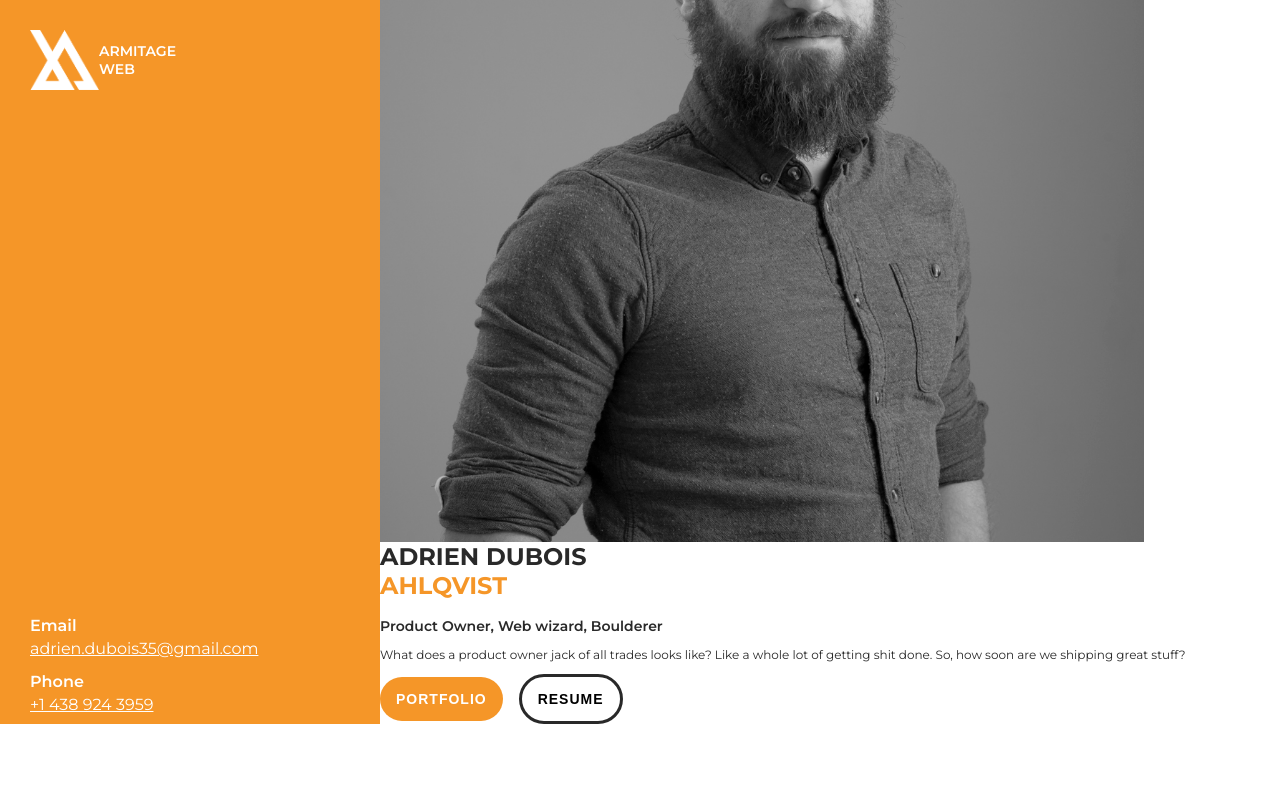
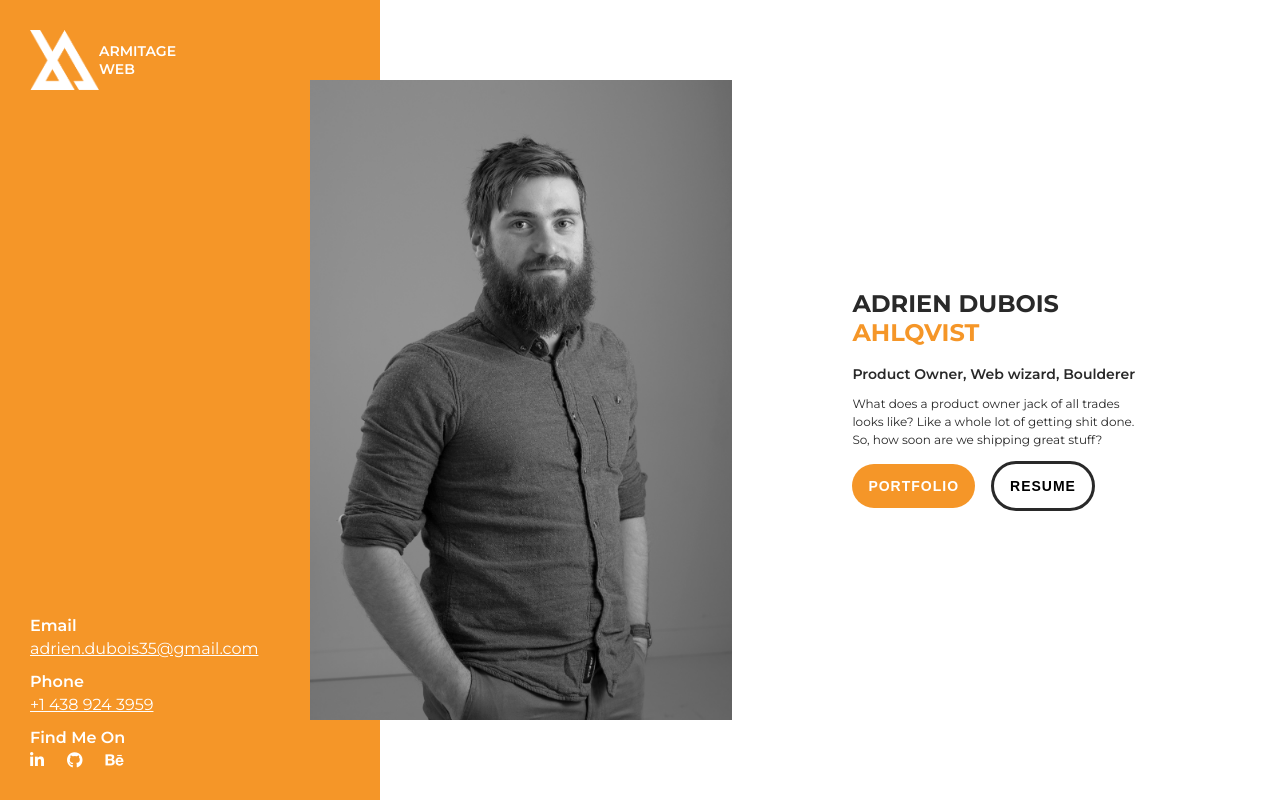
Before and after one commit to Armitage35/portfolio, a Vue app: page / in a window 1280 px wide. Built offline with nearby package versions, Linux system fonts and the light colour scheme.

Commit message:
Handling positionning issues

```diff
--- a/src/Views/Portfolio/Home/Home.scss
+++ b/src/Views/Portfolio/Home/Home.scss
@@ -1,12 +1,28 @@
+.portfolio__home {
+	display: flex;
+	height: 100vh;
+	padding: 0 50px;
+	align-items: center;
+	justify-content: center;
+}
+
 .home__picture  {
-	height: 542px;
-	width: 764px;
+	height: 80vh;
+	width: 33vw;
+	z-index: 1;
+	position: relative;
+	right: 120px;
 	background-color: $grey;
 	background-image: url('assets/profilePicture.png');
 	background-position: center;
 	background-repeat: no-repeat;
 	background-size: cover;
 	z-index: 1;
+}
+
+.home__content {
+	align-items: center;
+	justify-content: center;
 }
 
 .home__name {
@@ -29,6 +45,11 @@
 	color: $black;
 }
 
+.home__pitch {
+	max-width: 300px;
+	line-height: 18px;
+}
+
 .home__buttons {
 	button:first-of-type {
 		margin-right: 16px;
--- a/src/Views/Portfolio/Home/Home.vue
+++ b/src/Views/Portfolio/Home/Home.vue
@@ -2,15 +2,17 @@
 	<div class="portfolio__home">
 		<div class="home__picture">
 		</div>
+		<div class="home__content">
 			<div class="home__name">
 				<h1>Adrien Dubois</h1>
 				<h1 class="portfolio__lastName">Ahlqvist</h1>
 			</div>
 			<span class="home__legend">Product Owner, Web wizard, Boulderer</span>
-		<p>What does a product owner jack of all trades looks like? Like a whole lot of getting shit done. So, how soon are we shipping great stuff?</p>
+			<p class="home__pitch">What does a product owner jack of all trades looks like? Like a whole lot of getting shit done. So, how soon are we shipping great stuff?</p>
 			<div class="home__buttons">
 				<button class="bttn-primary">Portfolio</button>
 				<button class="bttn-secondary">Resume</button>
+			</div>
 		</div>
 	</div>
 </template>
--- a/src/Views/Portfolio/Sidemenu/Sidemenu.scss
+++ b/src/Views/Portfolio/Sidemenu/Sidemenu.scss
@@ -1,7 +1,8 @@
 .sidemenu {
 	width: 25%;
+	height: 100vh;
 	background-color: $orange;
-	padding: 30px;
+	padding: 0 30px;
 }
 
 .sidemenu__logo {
```
Lines whose indentation alone changed are shown as unchanged.
